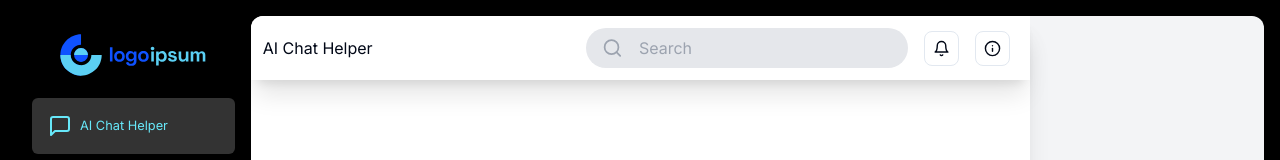
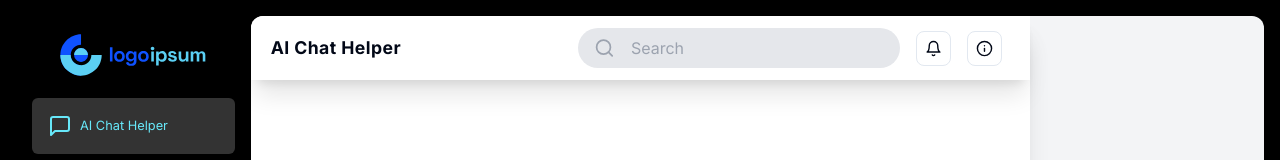
Before and after one commit to Zenesteria/Medically, a Next.js app: page / in a window 1280 px wide. Shown: the top 160 px of the page. Built offline with nearby package versions, Linux system fonts and the light colour scheme.

Commit message:
font adjusted

```diff
--- a/app/(dashboard)/page.tsx
+++ b/app/(dashboard)/page.tsx
@@ -5,8 +5,8 @@ export default function page() {
   return (
     <div className="flex w-full h-full items-center">
       <div className="flex-1 shadow-xl bg-white relative z-[100] h-full">
-        <div className="w-full p-3 shadow-xl flex items-center justify-between">
-          <h1>AI Chat Helper</h1>
+        <div className="w-full py-3 px-5 shadow-xl flex items-center justify-between">
+          <h1 className='font-bold tracking-wide' style={{fontSize:'calc(0.7rem + 0.5vw)'}}>AI Chat Helper</h1>
 
           <div className="flex items-center">
             <div className="bg-gray-200 h-[5vh] text-gray-400 flex items-center rounded-full py-2 px-4 mx-2">
```
